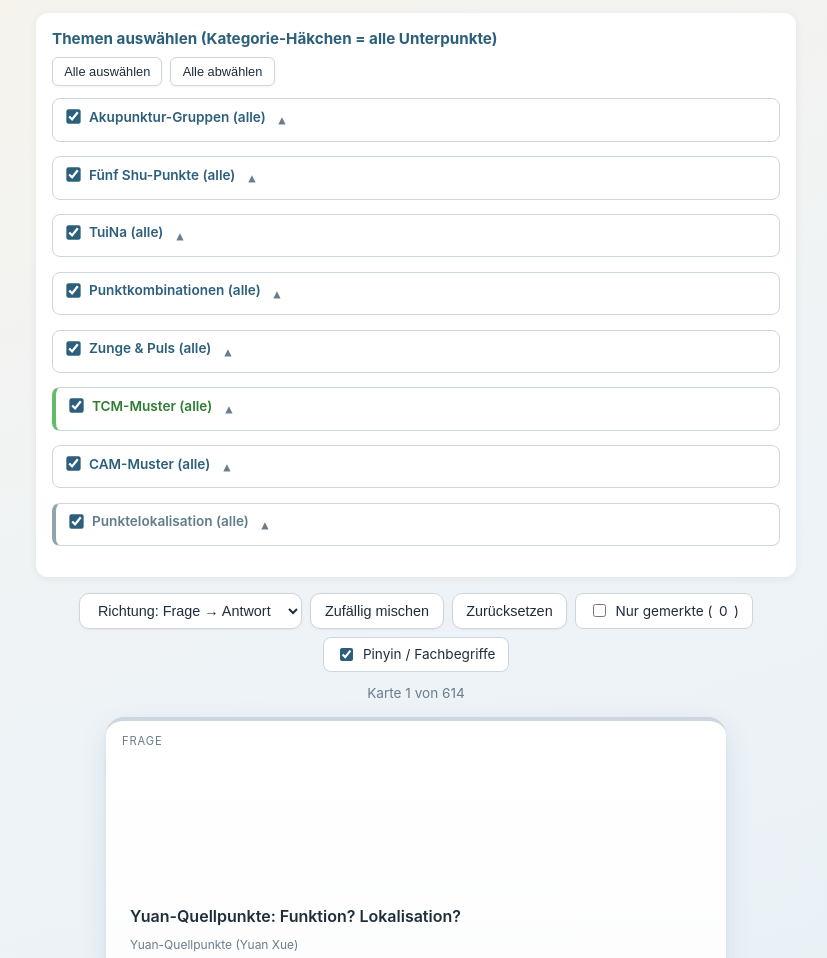
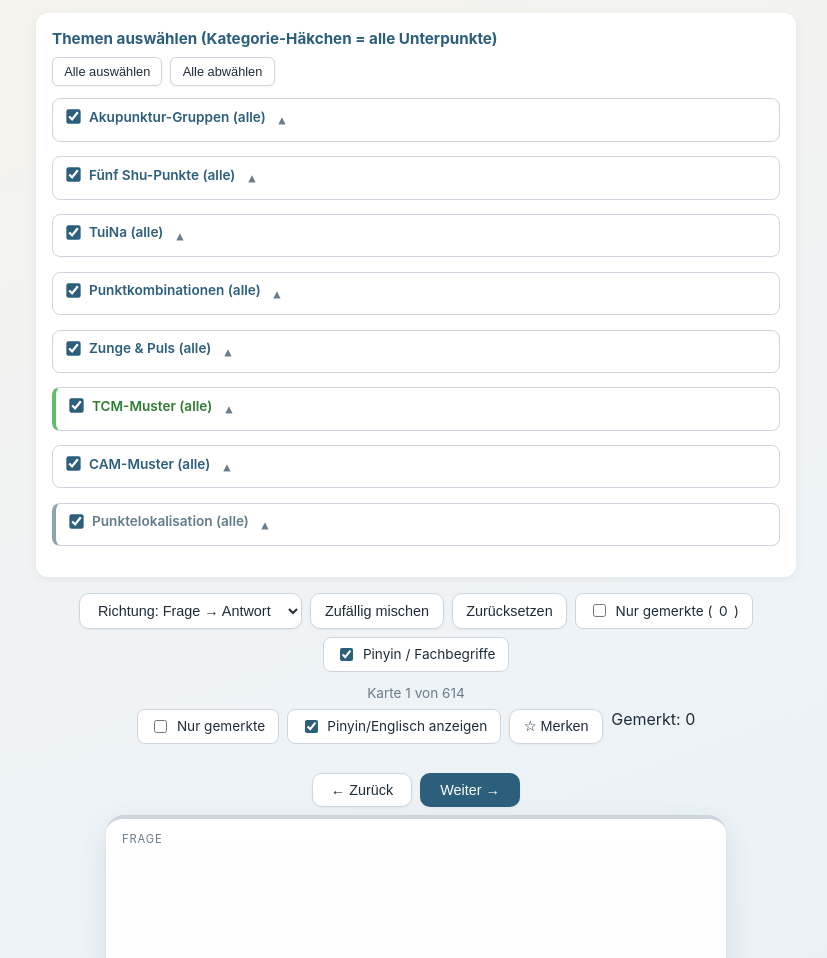
Before and after one commit to rognot-1/TCM-Lernkarten, a plain HTML site: page index.html in a window 1280 px wide. Shown: the part 95-1053 px from the top of the page, without its empty margins (224-1051 px from the left). Drawn offline with Linux system fonts and the light colour scheme.

Commit message:
Add control elements for bookmarks and navigation

```diff
--- a/index.html
+++ b/index.html
@@ -109,6 +109,18 @@
 </div>
 
 <div class="progress" id="progress">Keine Karten ausgewählt</div>
+
+  <div class="controls">
+  <label class="toggle-pill"><input type="checkbox" id="onlyBookmarked"> Nur gemerkte</label>
+  <label class="toggle-pill"><input type="checkbox" id="showPinyin" checked> Pinyin/Englisch anzeigen</label>
+  <button id="bookmarkBtn">☆ Merken</button>
+  <span class="bookmark-count">Gemerkt: <span id="bookmarkCount">0</span></span>
+</div>
+
+  <div class="nav" style="margin-top:1rem;">
+  <button id="prevBtn">← Zurück</button>
+  <button id="nextBtn" class="primary">Weiter →</button>
+</div>
 
 <div class="card-wrap">
   <div class="card" id="card">
```
